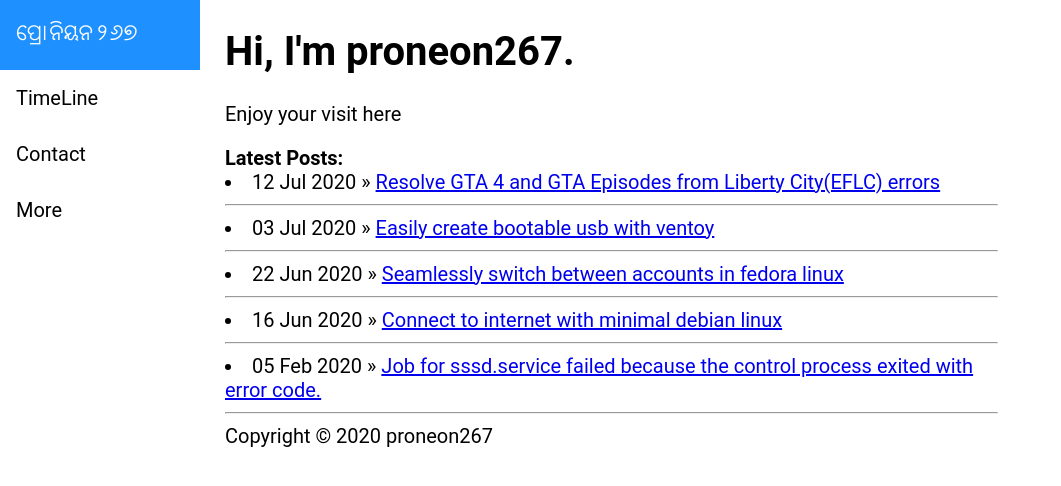
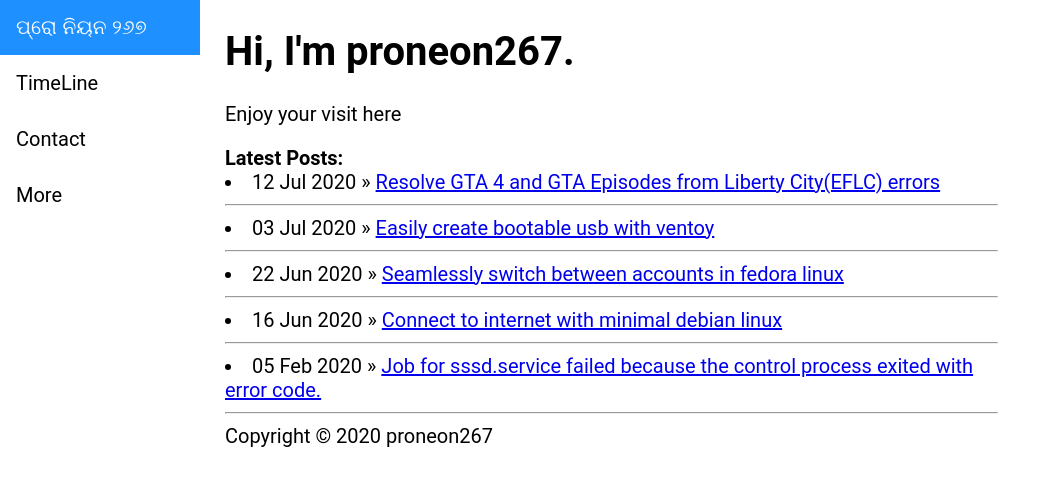
Before and after one commit to proneon267/proneon267.github.io, a Jekyll site: the page built from index.html, in a window 1280 px wide and 1002 px high. Shown: the top 486 px of the window, without its empty margins (0-1061 px from the left). Built offline with Jekyll 4.4.1, drawn with Linux system fonts in a browser that asks for light colours.

Commit message:
Update default.html

```diff
--- a/_layouts/default.html
+++ b/_layouts/default.html
@@ -45,12 +45,12 @@
         }
 
     @font-face {
-        font-family: 'Lohit-Odia';
-        src: url('/fonts/Lohit-Odia.woff') format('woff');
+        font-family: 'Noto Sans Oriya UI', sans-serif;
+        src:url(//fonts.googleapis.com/earlyaccess/notosansoriyaui.css);
         unicode-range: U+0B00–0B7F;
       }
       [lang="or"] {
-        font-family: "Lohit-Odia";
+        font-family: 'Noto Sans Oriya UI', sans-serif;
         }
       body {
         margin: 0;
```
